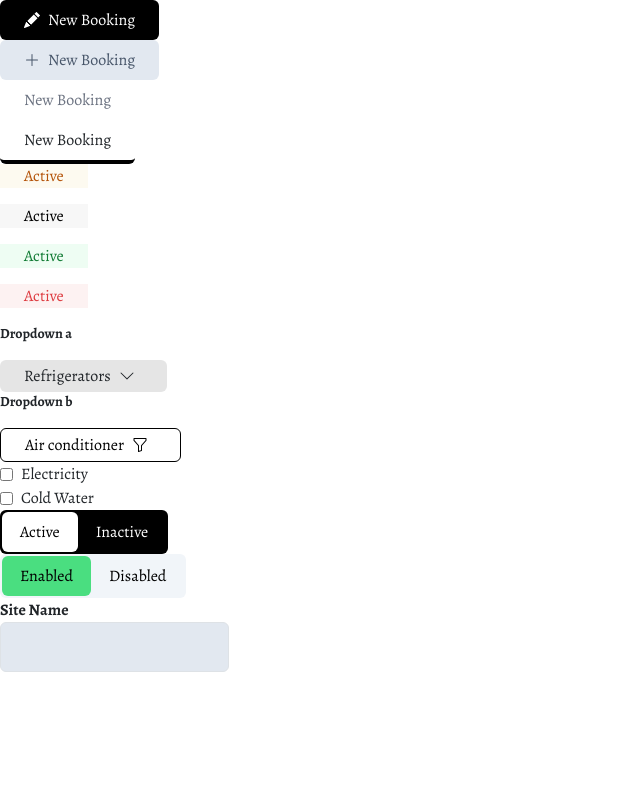
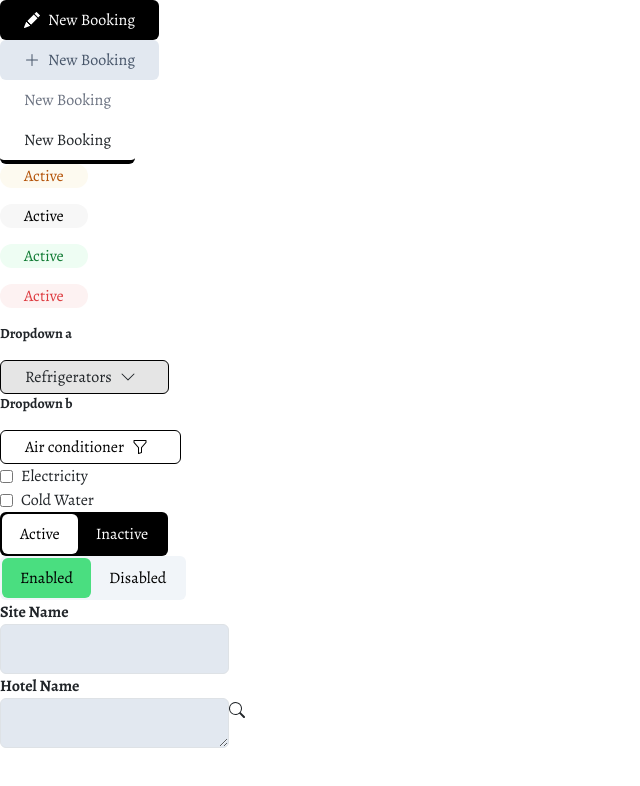
Before and after one commit to sysdale/concierge, a React (Create React App) app: page / in a window 1280 px wide. Shown: the top 786 px of the page, without its empty margins (0-640 px from the left). Built offline with nearby package versions, Linux system fonts and the light colour scheme.

Commit message:
everything done till toggle code refactor

```diff
--- a/src/App.js
+++ b/src/App.js
@@ -9,6 +9,7 @@ import InputField from "./components/InputField";
 
 function App() {
   const data = ["option1", "option2", "option3"];
+
   return (
     <div className={"font-display"}>
       <Button
@@ -48,6 +49,7 @@ function App() {
       />
 
       <InputField title={"Site Name"} />
+      <InputField title={"Hotel Name"} hasIcon canResize />
     </div>
   );
 }
--- a/src/components/Badge.js
+++ b/src/components/Badge.js
@@ -1,13 +1,13 @@
 import React from "react";
 import classNames from "classnames";
 
-const Badge = ({ theme, content }) => {
+const Badge = ({ theme, ...rest }) => {
   const a_twind = "text-amber-700	bg-[#FDFAF0FF]";
   const b_twind = "text-[#000000FF] bg-[#F7F7F7FF]";
   const c_twind = "text-[#117B34FF] bg-[#EEFDF3FF]";
   const d_twind = "text-[#DE3B40FF] bg-[#FDF2F2FF]";
 
-  const badgeThemes = classNames("flex py-0 px-4 justify-center", {
+  const badgeThemes = classNames("flex py-0 px-4 justify-center rounded-xl", {
     [a_twind]: theme === "a",
     [b_twind]: theme === "b",
     [c_twind]: theme === "c",
@@ -16,7 +16,7 @@ const Badge = ({ theme, content }) => {
 
   return (
     <div className="flex">
-      <p className={badgeThemes}>{content}</p>
+      <p className={badgeThemes}>{rest.content}</p>
     </div>
   );
 };
--- a/src/components/Button.js
+++ b/src/components/Button.js
@@ -2,7 +2,7 @@ import React from "react";
 import classNames from "classnames";
 import Icons from "./Icons";
 
-const Button = ({ theme, icons = false, onClick = false, ...rest }) => {
+const Button = ({ theme, icons = false, ...rest }) => {
   const a_tailwind = "bg-black text-white";
   const b_tailwind = "bg-slate-200 text-slate-600";
   const c_tailwind = "text-gray-500";
--- a/src/components/Checkbox.js
+++ b/src/components/Checkbox.js
@@ -1,16 +1,7 @@
-import classNames from "classnames";
 import React from "react";
 
-const Checkbox = ({ content, onClick = "" }) => {
-  const checked_tw = "";
-  const notChecked_tw = "";
-
-  const checkBoxThemes = classNames("flex", {
-    [checked_tw]: onClick === "checked",
-    [notChecked_tw]: onClick === "not_checked",
-  });
+const Checkbox = ({ content }) => {
   return (
-    <div className={checkBoxThemes}>
     <div className="flex items-center space-x-2">
       <input
         id={content}
@@ -20,7 +11,6 @@ const Checkbox = ({ content, onClick = "" }) => {
       />
       <span>{content}</span>
     </div>
-    </div>
   );
 };
 
--- a/src/components/DropDownButton.js
+++ b/src/components/DropDownButton.js
@@ -19,12 +19,13 @@ const DropDownButton = ({
 
   const itemSelector = (item) => {
     setSelectedItem(item);
+    setShowDropDown(!showDropDown);
     console.log(item);
   };
 
   //tailwind part
   const filter_tw = "bg-white text-black rounded-md border border-black p-3";
-  const input_tw = "pl-3 pr-8.5 bg-neutral-200 rounded-md";
+  const input_tw = "pl-3 pr-8.5 bg-neutral-200 border border-black rounded-md";
   const widthClass = `w-${width}`;
 
   const dropDownButtonThemes = classNames(
@@ -48,7 +49,6 @@ const DropDownButton = ({
       <p className="text-sm font-semibold">{content}</p>
       <button onClick={dropDownHandler} className={dropDownButtonThemes}>
         <div>{selectedItem || placeholder}</div>
-
         <div>{whichIcon}</div>
       </button>
 
--- a/src/components/DropDownItem.js
+++ b/src/components/DropDownItem.js
@@ -9,7 +9,6 @@ const DropDownItem = ({ data, itemSelector }) => {
     <div>
       {data.map((item, index) => (
         <li key={index} className="hover:bg-sky-100 hover:text-black">
-          {console.log(item)}
           <button onClick={() => handleItemClick(item)}>{item}</button>{" "}
         </li>
       ))}
--- a/src/components/InputField.js
+++ b/src/components/InputField.js
@@ -11,7 +11,7 @@ const InputField = ({
   const widthClass = `w-${width}`;
   const heightClass = `h-${height}`;
   const resize = canResize ? "resize" : "resize-none";
-  const inputField_tw = `bg-slate-200 border border-slate-200 ${widthClass} ${heightClass} py-0 px-3 rounded-md ${resize}`;
+  const inputField_tw = `bg-slate-200 border border-slate-200 ${widthClass} ${heightClass} ${resize} py-0 px-3 rounded-md `;
 
   return (
     <div className="flex flex-col">
--- a/src/components/ToggleButton.js
+++ b/src/components/ToggleButton.js
@@ -2,7 +2,7 @@ import React, { useState } from "react";
 
 const ToggleButton = ({
   content = { trueMsg: "Active", falseMsg: "Inactive" },
-  theme = "",
+  theme = false,
 }) => {
   const [isChecked, setIsChecked] = useState(false);
 
```
Lines whose indentation alone changed are shown as unchanged.
